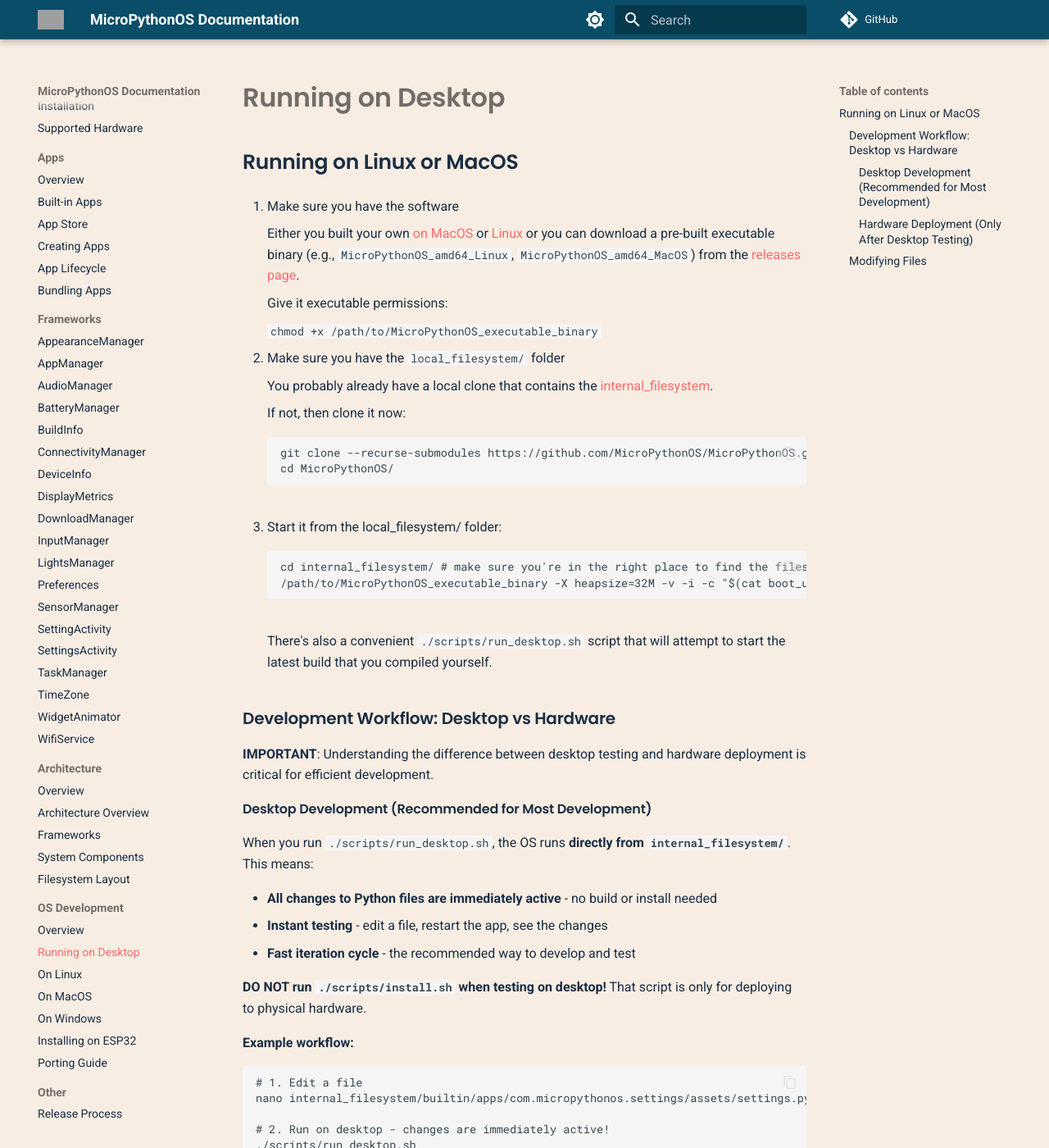
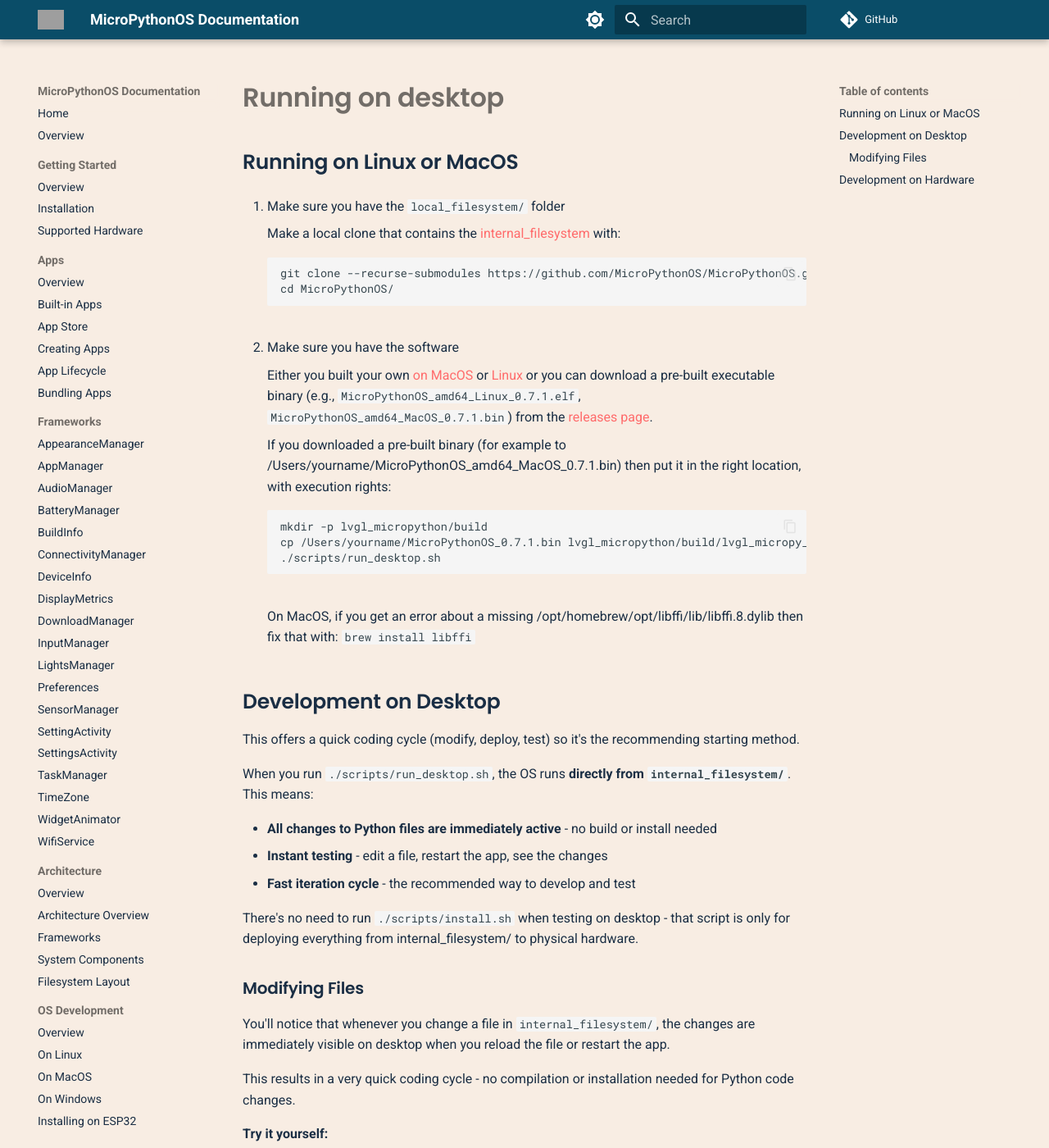
Before and after one commit to MicroPythonOS/docs, an MkDocs documentation site: the page built from docs/os-development/running-on-desktop.md, in a window 1280 px wide and 1400 px high. Shown: the whole window at 82% size. Built offline with MkDocs 1.6.1 and Material for MkDocs 9.7.7, drawn with Linux system fonts in a browser that asks for light colours; comment, search, counter and statistics services are not loaded; some of the changed text lies outside the part shown; grey boxes are pictures that could not be loaded.

Commit message:
Update docs

````diff
--- a/docs/os-development/running-on-desktop.md
+++ b/docs/os-development/running-on-desktop.md
@@ -1,20 +1,8 @@
 ## Running on Linux or MacOS
 
-1. Make sure you have the software
+1. Make sure you have the `local_filesystem/` folder
 
-    Either you built your own [on MacOS](../os-development/macos.md) or [Linux](../os-development/linux.md) or you can download a pre-built executable binary (e.g., `MicroPythonOS_amd64_Linux`, `MicroPythonOS_amd64_MacOS`) from the [releases page](https://github.com/MicroPythonOS/MicroPythonOS/releases).
-
-    Give it executable permissions:
-
-    ```
-    chmod +x /path/to/MicroPythonOS_executable_binary
-    ```
-
-2. Make sure you have the `local_filesystem/` folder
-
-    You probably already have a local clone that contains the [internal_filesystem](https://github.com/MicroPythonOS/MicroPythonOS/tree/main/internal_filesystem).
-
-    If not, then clone it now:
+    Make a local clone that contains the [internal_filesystem](https://github.com/MicroPythonOS/MicroPythonOS/tree/main/internal_filesystem) with:
 
     <pre>
     ```
@@ -23,22 +11,25 @@
     ```
     </pre>
 
-3. Start it from the local_filesystem/ folder:
+2. Make sure you have the software
+
+    Either you built your own [on MacOS](../os-development/macos.md) or [Linux](../os-development/linux.md) or you can download a pre-built executable binary (e.g., `MicroPythonOS_amd64_Linux_0.7.1.elf`, `MicroPythonOS_amd64_MacOS_0.7.1.bin`) from the [releases page](https://github.com/MicroPythonOS/MicroPythonOS/releases).
+
+    If you downloaded a pre-built binary (for example to /Users/yourname/MicroPythonOS_amd64_MacOS_0.7.1.bin) then put it in the right location, with execution rights:
 
     <pre>
     ```
-    cd internal_filesystem/ # make sure you're in the right place to find the filesystem
-    /path/to/MicroPythonOS_executable_binary -X heapsize=32M -v -i -c "$(cat boot_unix.py main.py)"
+    mkdir -p lvgl_micropython/build
+    cp /Users/yourname/MicroPythonOS_0.7.1.bin lvgl_micropython/build/lvgl_micropy_macOS
+    ./scripts/run_desktop.sh
     ```
     </pre>
 
-    There's also a convenient `./scripts/run_desktop.sh` script that will attempt to start the latest build that you compiled yourself.
+    On MacOS, if you get an error about a missing /opt/homebrew/opt/libffi/lib/libffi.8.dylib then fix that with: `brew install libffi`
 
-### Development Workflow: Desktop vs Hardware
+## Development on Desktop
 
-**IMPORTANT**: Understanding the difference between desktop testing and hardware deployment is critical for efficient development.
-
-#### Desktop Development (Recommended for Most Development)
+This offers a quick coding cycle (modify, deploy, test) so it's the recommending starting method.
 
 When you run `./scripts/run_desktop.sh`, the OS runs **directly from `internal_filesystem/`**. This means:
 
@@ -46,29 +37,7 @@
 - **Instant testing** - edit a file, restart the app, see the changes
 - **Fast iteration cycle** - the recommended way to develop and test
 
-**DO NOT run `./scripts/install.sh` when testing on desktop!** That script is only for deploying to physical hardware.
-
-**Example workflow:**
-```bash
-# 1. Edit a file
-nano internal_filesystem/builtin/apps/com.micropythonos.settings/assets/settings.py
-
-# 2. Run on desktop - changes are immediately active!
-./scripts/run_desktop.sh
-
-# That's it! Your changes are live.
-```
-
-#### Hardware Deployment (Only After Desktop Testing)
-
-Once you've tested your changes on desktop and they work correctly, you can deploy to physical hardware:
-
-```bash
-# Deploy to connected ESP32 device
-./scripts/install.sh waveshare-esp32-s3-touch-lcd-2
-```
-
-The `install.sh` script copies files from `internal_filesystem/` to the device's storage partition over USB/serial.
+There's no need to run `./scripts/install.sh` when testing on desktop - that script is only for deploying everything from internal_filesystem/ to physical hardware.
 
 ### Modifying Files
 
@@ -83,7 +52,22 @@
 3. Open the About app
 4. See your changes immediately!
 
-**When you DO need to rebuild:**
+
+## Development on Hardware
+
+Once you've tested your changes on desktop and they work correctly, or you're doing things you can't test on desktop, then you can deploy to physical hardware.
+
+This assumes your device was already flashed with MicroPythonOS or at least MicroPython, using something like https://install.MicroPythonOS.com/
+
+The `install.sh` script copies files from `internal_filesystem/` to the device's storage partition over USB/serial:
+
+```bash
+./scripts/install.sh
+```
+
+On MacOS, you need this for the install.sh script: `brew install --cask serial`
+
+**When you DO need to rebuild and flash the MicroPythonOS firmware:**
 
 You only need to run `./scripts/build_mpos.sh` when:
 
@@ -92,4 +76,4 @@
 - Testing the frozen filesystem for production releases
 - Creating firmware for distribution
 
-For **all Python code development**, just edit files in `internal_filesystem/` and run `./scripts/run_desktop.sh`.
+For **all Python code development**, just edit files in `internal_filesystem/` and run `./scripts/run_desktop.sh` (to run on desktop) or `./scripts/install.sh` to copy your files to a device.
--- a/mkdocs.yml
+++ b/mkdocs.yml
@@ -77,7 +77,6 @@
       - Filesystem Layout: architecture/filesystem.md
   - OS Development:
       - Overview: os-development/index.md
-      - Running on Desktop: os-development/running-on-desktop.md
       - On Linux: os-development/linux.md
       - On MacOS: os-development/macos.md
       - On Windows: os-development/windows.md
````
Also changed, not shown: docs/os-development/macos.md (+1 -1 lines).
